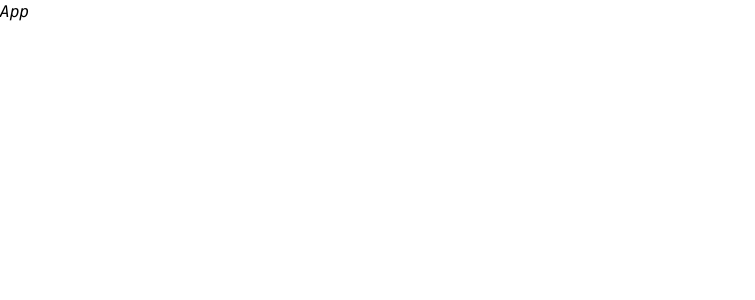
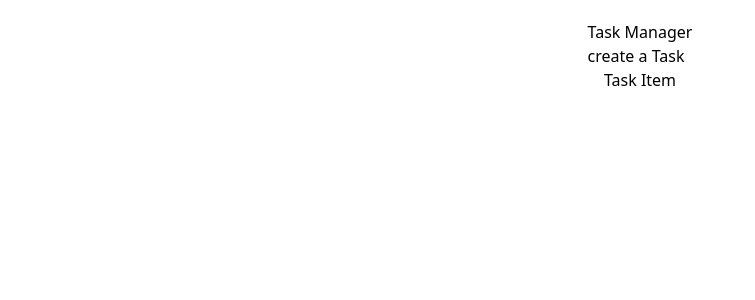
Before and after one commit to asnganje/Task-Manager, a React (Vite) app in the folder frontEnd/: page / in a window 1280 px wide. Shown: the top 300 px of the page, without its empty margins (0-755 px from the left). Built offline with nearby package versions, Linux system fonts and the light colour scheme.

Commit message:
add relevant components structure

```diff
--- a/frontEnd/src/App.jsx
+++ b/frontEnd/src/App.jsx
@@ -1,7 +1,16 @@
+import TaskCreate from "./components/TaskCreate";
+import TaskList from "./components/TaskList";
+
 const App = ()=> {
     return(
-        <div className="font-mono italic">
-            App
+        <div className="flex flex-col items-center p-5">
+            <div>
+                <h2>Task Manager</h2>
+                <TaskCreate />
+            </div>
+            <div>
+                <TaskList />
+            </div>
         </div>
     )
 }
--- /dev/null
+++ b/frontEnd/src/components/TaskCreate.jsx
@@ -0,0 +1,8 @@
+const TaskCreate = () => {
+    return(
+        <div>
+            create a Task
+        </div>
+    )
+}
+export default TaskCreate
--- /dev/null
+++ b/frontEnd/src/components/TaskItem.jsx
@@ -0,0 +1,8 @@
+const TaskItem = () => {
+    return(
+        <div>
+            Task Item
+        </div>
+    )
+}
+export default TaskItem
--- /dev/null
+++ b/frontEnd/src/components/TaskList.jsx
@@ -0,0 +1,11 @@
+import TaskItem from "./TaskItem"
+
+const TaskList = () => {
+
+    return(
+        <div>
+            <TaskItem />
+        </div>
+    )
+}
+export default TaskList
--- a/package.json
+++ b/package.json
@@ -21,6 +21,7 @@
   },
   "homepage": "https://github.com/asnganje/Task-Manager#readme",
   "dependencies": {
-    "concurrently": "^8.2.2"
+    "concurrently": "^8.2.2",
+    "express": "^4.18.2"
   }
 }
```
Also changed, not shown: 1 other file (tests, documents, lock files or other folders).
